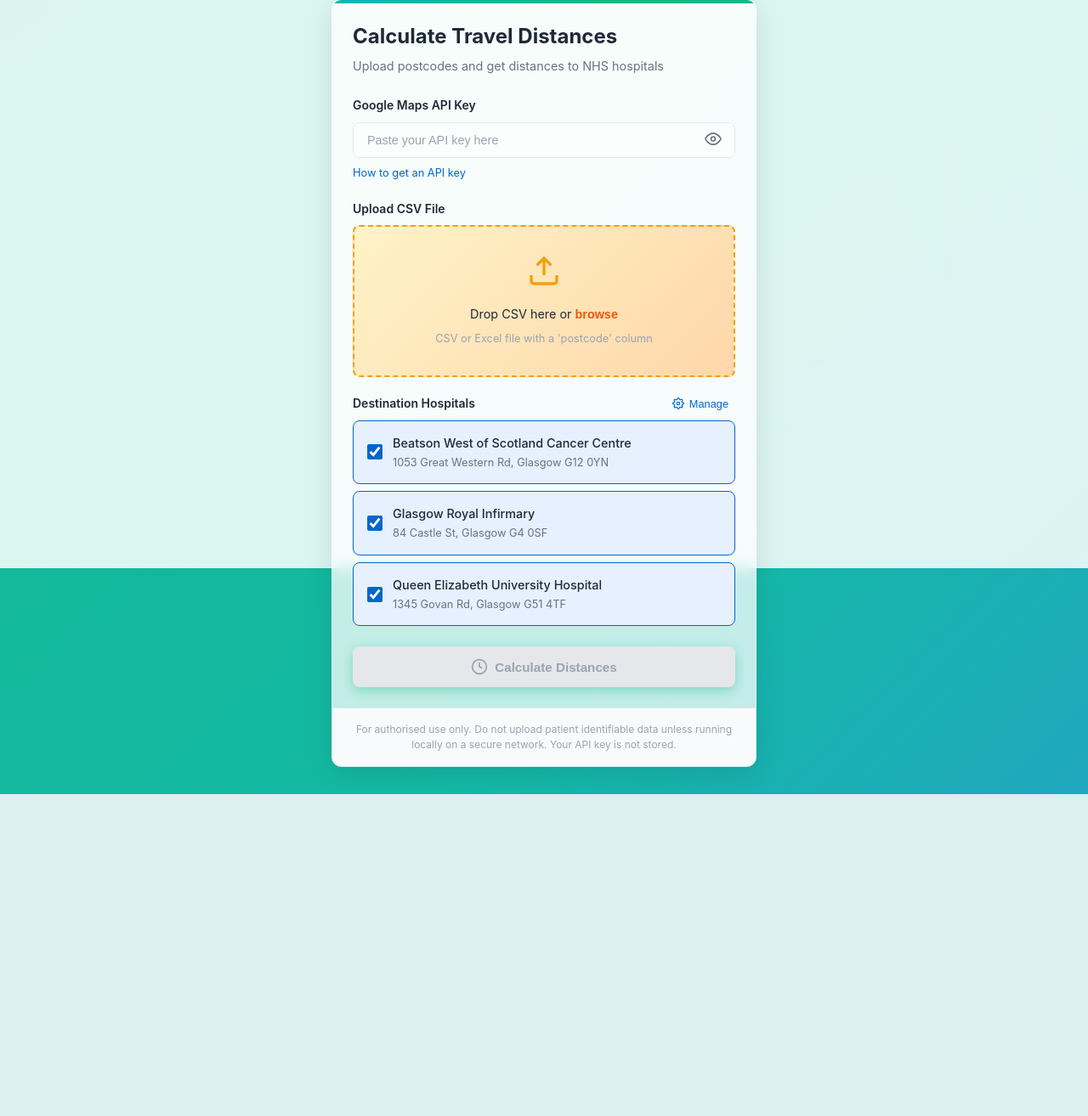
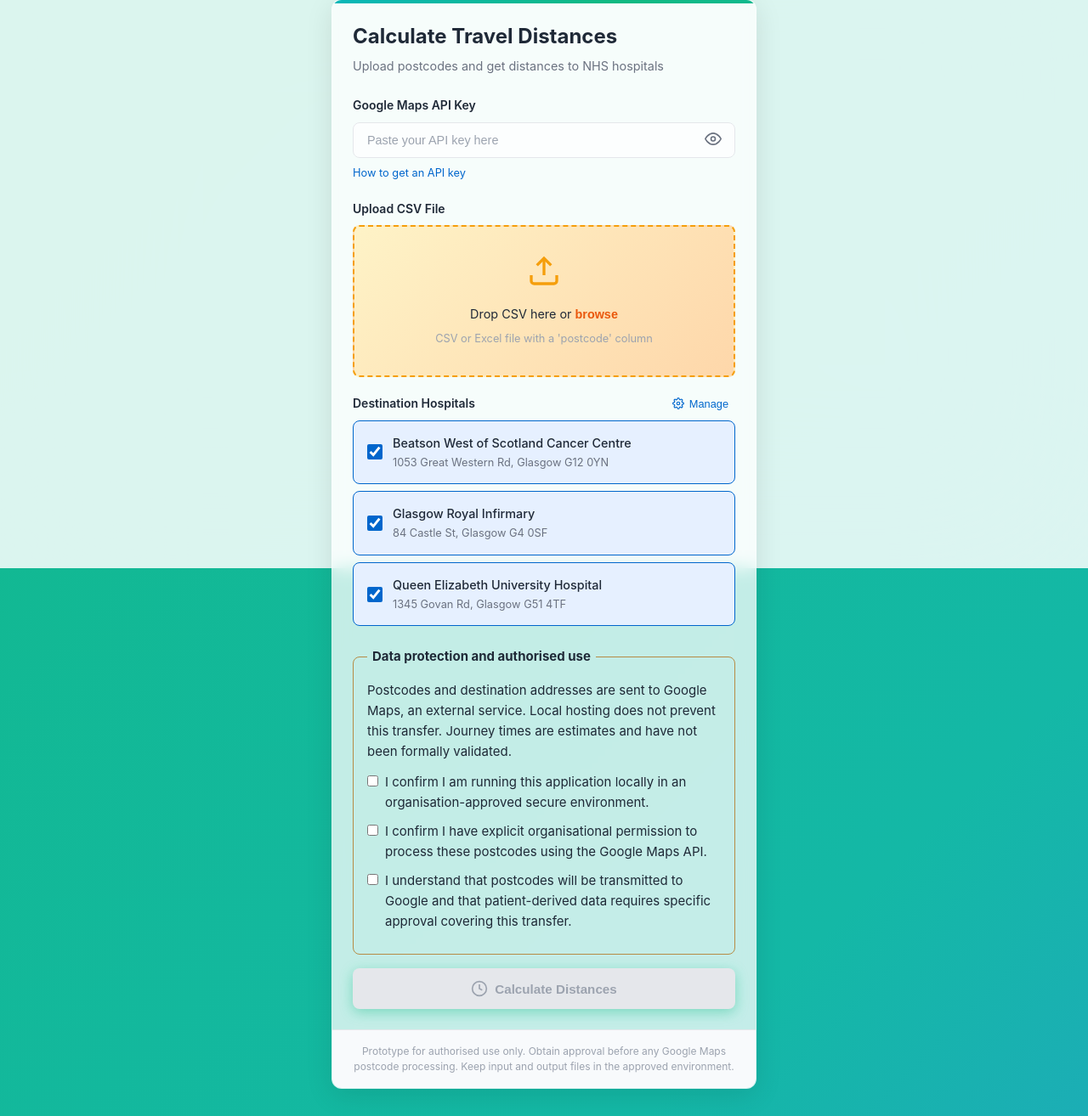
Before and after one commit to samjm000/Postcode_to_Hospital_Distance, a Flask app: page / in a window 1280 px wide. Shown: the part 131-1445 px from the top of the page at 85% size. Before the commit the page ends 1066 px from the top, so only its background shows below. Run offline with Flask 3, Linux system fonts and the light colour scheme.

Commit message:
Harden local calculator and require postcode processing approval

```diff
--- a/app.py
+++ b/app.py
@@ -8,12 +8,47 @@ to NHS hospitals using the Google Maps Distance Matrix API.
 import io
 import json
 import os
+import re
 import time
 from flask import Flask, render_template, request, jsonify
 import pandas as pd
 import requests
 
 app = Flask(__name__)
+app.config['MAX_CONTENT_LENGTH'] = 5 * 1024 * 1024
+MAX_ROWS = 5000
+POSTCODE_RE = re.compile(r'(?:GIR0AA|[A-Z]{1,2}[0-9][0-9A-Z]?[0-9][A-Z]{2})', re.ASCII)
+
+
+def normalize_postcode(value):
+    compact = re.sub(r'\s+', '', str(value).upper())
+    if not POSTCODE_RE.fullmatch(compact):
+        return None
+    return compact[:-3] + ' ' + compact[-3:]
+
+
+@app.errorhandler(413)
+def upload_too_large(_error):
+    return jsonify({'error': 'Upload exceeds the 5 MiB limit.'}), 413
+
+
+@app.before_request
+def restrict_local_requests():
+    if request.host not in ('localhost:5000', '127.0.0.1:5000', '[::1]:5000', 'localhost', '127.0.0.1', '[::1]'):
+        return jsonify({'error': 'Local access only.'}), 403
+    if request.method in ('POST', 'PUT', 'DELETE'):
+        origin = request.headers.get('Origin')
+        if origin and origin != request.host_url.rstrip('/'):
+            return jsonify({'error': 'Cross-origin requests are not permitted.'}), 403
+
+
+@app.after_request
+def security_headers(response):
+    response.headers['Cache-Control'] = 'no-store'
+    response.headers['X-Content-Type-Options'] = 'nosniff'
+    response.headers['Referrer-Policy'] = 'no-referrer'
+    response.headers['Content-Security-Policy'] = "default-src 'self'; script-src 'self'; style-src 'self' 'unsafe-inline'; img-src 'self' data:; connect-src 'self'; frame-ancestors 'none'; base-uri 'none'; form-action 'self'"
+    return response
 
 # Path to destinations file
 DESTINATIONS_FILE = os.path.join(os.path.dirname(__file__), "destinations.json")
@@ -127,6 +162,10 @@ def process_csv():
     - Google Maps API key in X-API-Key header
     - Selected destination IDs in form data
     """
+    # Acknowledgement is a safeguard, not evidence of governance approval.
+    if any(request.form.get(field) != 'yes' for field in ('secure_environment', 'permission', 'external_transfer')):
+        return jsonify({'error': 'All data protection confirmations are required.'}), 400
+
     # Validate API key
     api_key = request.headers.get("X-API-Key")
     if not api_key:
@@ -159,10 +198,15 @@ def process_csv():
     try:
         # Read file based on extension (preserve original data types and formatting)
         if filename.endswith(".csv"):
-            df = pd.read_csv(file)
+            df = pd.read_csv(file, dtype=str, keep_default_na=False, nrows=MAX_ROWS + 1)
         else:
             # Excel file (.xlsx or .xls)
-            df = pd.read_excel(file)
+            df = pd.read_excel(file, dtype=str, keep_default_na=False, nrows=MAX_ROWS + 1)
+
+        if len(df) > MAX_ROWS:
+            return jsonify({'error': f'File exceeds the {MAX_ROWS} row limit.'}), 400
+        if df.empty:
+            return jsonify({'error': 'File has no data rows.'}), 400
 
         # Find postcode column (case-insensitive, matches columns containing 'postcode')
         postcode_col = None
@@ -176,7 +220,10 @@ def process_csv():
 
         # Clean postcodes for API calls (normalize to uppercase, but keep originals unchanged in dataframe)
         # This handles any capitalization: "G1 1AA", "g1 1aa", "G1 1aa" all work
-        postcodes = df[postcode_col].astype(str).str.strip().str.upper().tolist()
+        postcodes = [normalize_postcode(value) for value in df[postcode_col]]
+        invalid_count = sum(value is None for value in postcodes)
+        if invalid_count:
+            return jsonify({'error': f'{invalid_count} invalid or missing postcode(s). Correct these before processing.'}), 400
 
         # Store original column order
         original_columns = df.columns.tolist()
@@ -228,7 +275,7 @@ def process_csv():
     except pd.errors.EmptyDataError:
         return jsonify({"error": "The uploaded CSV file is empty"}), 400
     except Exception as e:
-        return jsonify({"error": f"Error processing file: {str(e)}"}), 500
+        return jsonify({"error": "Unable to process file. Check file format and try again."}), 500
 
 
 def calculate_distances(postcodes, destination, api_key, mode="driving"):
@@ -268,16 +315,11 @@ def calculate_distances(postcodes, destination, api_key, mode="driving"):
                 timeout=30
             )
 
+            response.raise_for_status()
             data = response.json()
 
-            # Log the response for debugging
-            print(f"API Response status: {data.get('status')}")
-            if data.get("error_message"):
-                print(f"API Error: {data.get('error_message')}")
-
             if data.get("status") != "OK":
-                error_msg = data.get("error_message", data.get("status", "Unknown error"))
-                print(f"Full API response: {data}")
+                error_msg = "Google Maps request failed"
                 for _ in batch:
                     distances.append(None)
                     durations.append(None)
@@ -308,11 +350,11 @@ def calculate_distances(postcodes, destination, api_key, mode="driving"):
             if i + BATCH_SIZE < len(postcodes):
                 time.sleep(0.1)
 
-        except requests.RequestException as e:
+        except (requests.RequestException, ValueError):
             for _ in batch:
                 distances.append(None)
                 durations.append(None)
-                errors.append(str(e))
+                errors.append("Google Maps request failed")
 
     return distances, durations, errors
 
@@ -325,4 +367,4 @@ if __name__ == "__main__":
     print("\nIMPORTANT: This tool requires a Google Maps API key with")
     print("the Distance Matrix API enabled.")
     print("\nPress Ctrl+C to stop the server.\n")
-    app.run(debug=True, host="localhost", port=5000)
+    app.run(debug=False, host="localhost", port=5000)
--- a/static/app.js
+++ b/static/app.js
@@ -44,6 +44,7 @@ document.addEventListener('DOMContentLoaded', function() {
     const closeDestFormBtn = document.getElementById('close-destination-form');
     const cancelDestBtn = document.getElementById('cancel-destination');
 
+    const governanceChecks = ['secure-environment', 'permission', 'external-transfer'].map(id => document.getElementById(id));
     // State
     let selectedFile = null;
     let resultsCsv = null;
@@ -86,13 +87,13 @@ document.addEventListener('DOMContentLoaded', function() {
         for (const [id, dest] of entries) {
             const item = document.createElement('div');
             item.className = 'destination-item selected';
-            item.innerHTML = `
-                <input type="checkbox" id="dest-${id}" name="destination" value="${id}" checked>
-                <label for="dest-${id}">
-                    <span class="name">${dest.name}</span>
-                    <span class="address">${dest.address}</span>
-                </label>
-            `;
+            item.innerHTML = '<input type="checkbox" name="destination" checked><label><span class="name"></span><span class="address"></span></label>';
+            const input = item.querySelector('input');
+            input.id = 'dest-' + id;
+            input.value = id;
+            item.querySelector('label').htmlFor = input.id;
+            item.querySelector('.name').textContent = dest.name;
+            item.querySelector('.address').textContent = dest.address;
 
             const checkbox = item.querySelector('input');
             checkbox.addEventListener('change', () => {
@@ -122,17 +123,17 @@ document.addEventListener('DOMContentLoaded', function() {
             item.className = 'dest-item';
             item.innerHTML = `
                 <div class="dest-item-info">
-                    <div class="dest-item-name">${dest.name} (${dest.short_name})</div>
-                    <div class="dest-item-address">${dest.address}</div>
+                    <div class="dest-item-name"></div>
+                    <div class="dest-item-address"></div>
                 </div>
                 <div class="dest-item-actions">
-                    <button type="button" class="edit-btn" data-id="${id}" title="Edit">
+                    <button type="button" class="edit-btn" title="Edit">
                         <svg viewBox="0 0 24 24" fill="none" stroke="currentColor" stroke-width="2">
                             <path d="M11 4H4a2 2 0 0 0-2 2v14a2 2 0 0 0 2 2h14a2 2 0 0 0 2-2v-7"/>
                             <path d="M18.5 2.5a2.121 2.121 0 0 1 3 3L12 15l-4 1 1-4 9.5-9.5z"/>
                         </svg>
                     </button>
-                    <button type="button" class="delete-btn" data-id="${id}" title="Delete">
+                    <button type="button" class="delete-btn" title="Delete">
                         <svg viewBox="0 0 24 24" fill="none" stroke="currentColor" stroke-width="2">
                             <polyline points="3 6 5 6 21 6"/>
                             <path d="M19 6v14a2 2 0 0 1-2 2H7a2 2 0 0 1-2-2V6m3 0V4a2 2 0 0 1 2-2h4a2 2 0 0 1 2 2v2"/>
@@ -141,6 +142,8 @@ document.addEventListener('DOMContentLoaded', function() {
                 </div>
             `;
 
+            item.querySelector('.dest-item-name').textContent = dest.name + ' (' + dest.short_name + ')';
+            item.querySelector('.dest-item-address').textContent = dest.address;
             // Edit button
             item.querySelector('.edit-btn').addEventListener('click', () => openEditForm(id));
 
@@ -162,6 +165,7 @@ document.addEventListener('DOMContentLoaded', function() {
 
         // API key input
         apiKeyInput.addEventListener('input', validateForm);
+        governanceChecks.forEach(check => check.addEventListener('change', validateForm));
 
         // File drop zone
         dropZone.addEventListener('click', () => fileInput.click());
@@ -380,13 +384,14 @@ document.addEventListener('DOMContentLoaded', function() {
         const hasFile = selectedFile !== null;
         const hasDestinations = document.querySelectorAll('input[name="destination"]:checked').length > 0;
 
-        processBtn.disabled = !(hasApiKey && hasFile && hasDestinations);
+        processBtn.disabled = !(hasApiKey && hasFile && hasDestinations && governanceChecks.every(check => check.checked));
     }
 
     /**
      * Process the uploaded file
      */
     async function processFile() {
+        if (!governanceChecks.every(check => check.checked)) return;
         const apiKey = apiKeyInput.value.trim();
         const selectedDestinations = Array.from(
             document.querySelectorAll('input[name="destination"]:checked')
@@ -400,6 +405,7 @@ document.addEventListener('DOMContentLoaded', function() {
         try {
             const formData = new FormData();
             formData.append('file', selectedFile);
+            ['secure_environment', 'permission', 'external_transfer'].forEach(field => formData.append(field, 'yes'));
 
             for (const dest of selectedDestinations) {
                 formData.append('destinations', dest);
@@ -428,6 +434,9 @@ document.addEventListener('DOMContentLoaded', function() {
 
         } catch (error) {
             showError(error.message);
+        } finally {
+            apiKeyInput.value = '';
+            apiKeyInput.type = 'password';
         }
     }
 
@@ -469,6 +478,9 @@ document.addEventListener('DOMContentLoaded', function() {
     function resetForm() {
         selectedFile = null;
         resultsCsv = null;
+        apiKeyInput.value = '';
+        apiKeyInput.type = 'password';
+        governanceChecks.forEach(check => { check.checked = false; });
         fileInput.value = '';
 
         fileInfo.classList.add('hidden');
--- a/static/style.css
+++ b/static/style.css
@@ -837,3 +837,9 @@ main {
         padding: 1.5rem 1rem;
     }
 }
+
+.governance-checks { border: 1px solid #b68b45; border-radius: 8px; padding: 16px; margin: 16px 0; }
+.governance-checks legend { font-weight: 700; padding: 0 6px; }
+.governance-checks p { margin-bottom: 12px; }
+.governance-checks label { display: flex; align-items: flex-start; gap: 8px; margin: 10px 0; font-weight: normal; }
+.governance-checks input { flex: 0 0 auto; margin-top: 4px; }
--- a/templates/index.html
+++ b/templates/index.html
@@ -86,6 +86,13 @@
                         </div>
                     </div>
 
+                    <fieldset class="governance-checks">
+                        <legend>Data protection and authorised use</legend>
+                        <p>Postcodes and destination addresses are sent to Google Maps, an external service. Local hosting does not prevent this transfer. Journey times are estimates and have not been formally validated.</p>
+                        <label><input type="checkbox" id="secure-environment"> I confirm I am running this application locally in an organisation-approved secure environment.</label>
+                        <label><input type="checkbox" id="permission"> I confirm I have explicit organisational permission to process these postcodes using the Google Maps API.</label>
+                        <label><input type="checkbox" id="external-transfer"> I understand that postcodes will be transmitted to Google and that patient-derived data requires specific approval covering this transfer.</label>
+                    </fieldset>
                     <!-- Submit Button -->
                     <button type="button" id="process-btn" class="btn-submit" disabled>
                         <svg class="btn-icon" viewBox="0 0 24 24" fill="none" stroke="currentColor" stroke-width="2">
@@ -97,7 +104,7 @@
                 </div>
 
                 <div class="card-footer">
-                    <p class="disclaimer">For authorised use only. Do not upload patient identifiable data unless running locally on a secure network. Your API key is not stored.</p>
+                    <p class="disclaimer">Prototype for authorised use only. Obtain approval before any Google Maps postcode processing. Keep input and output files in the approved environment.</p>
                 </div>
             </div>
 
```
Also changed, not shown: tests/test_app.py (added, +47 -0 lines), .github/workflows/checks.yml (added), README.md, 1 other file.
